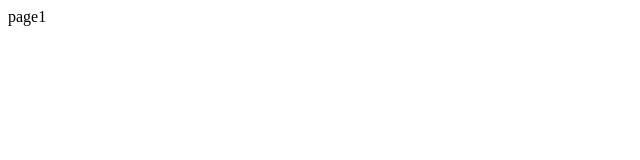
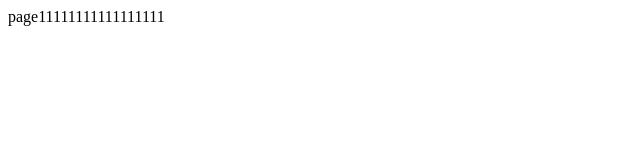
Before and after one commit to coderrain/ahs, a website: page public/page/index.html in a window 1280 px wide. Shown: the whole page, without its empty margins (0-640 px from the left). Drawn offline with Linux system fonts and the light colour scheme.

Commit message:
第一次修改

```diff
--- a/app.js
+++ b/app.js
@@ -2,8 +2,6 @@
 var app = express();
 var router = express.Router();
 var swig = require('swig');
-
-
 
 
 app.set('view cache', false);
--- a/public/page/index.html
+++ b/public/page/index.html
@@ -5,6 +5,6 @@
     <title>Title</title>
 </head>
 <body>
- page1
+ page11111111111111111
 </body>
 </html>
```
Also changed, not shown: 1 other file.
